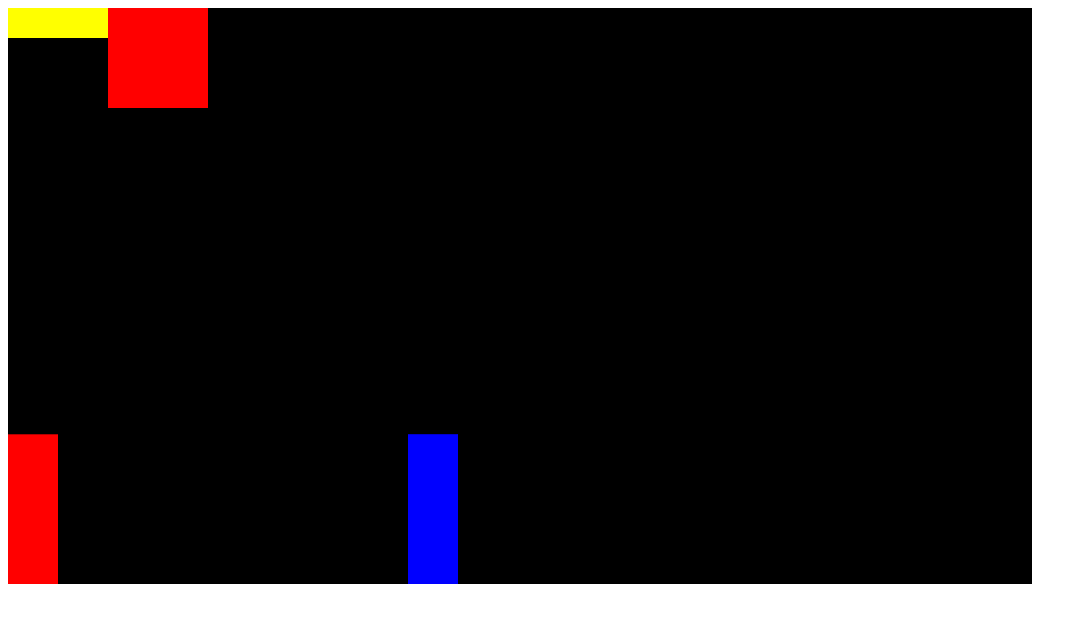
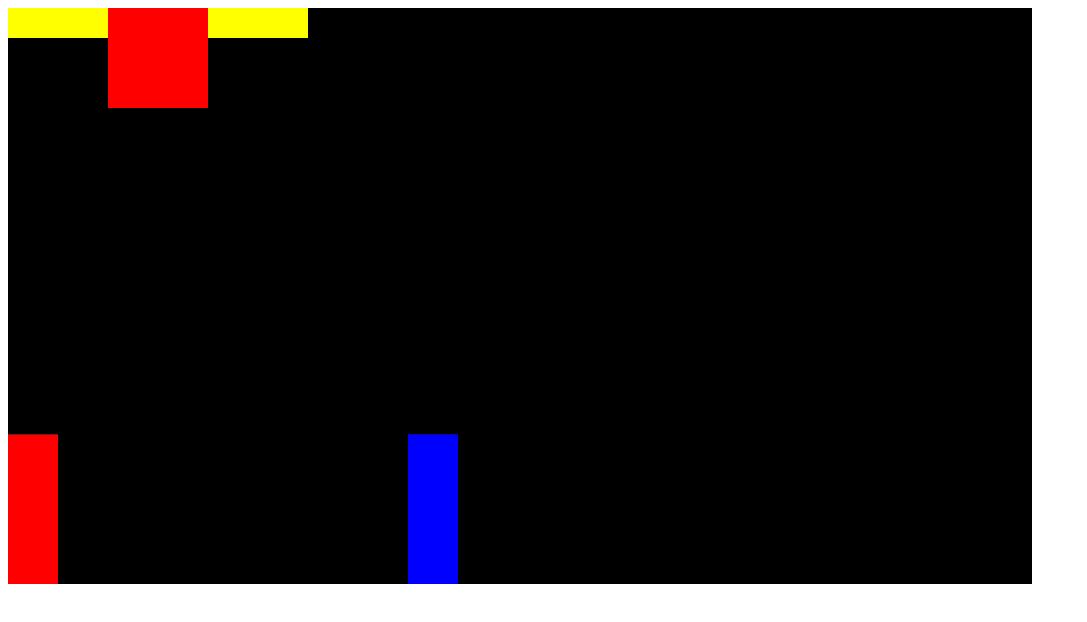
Before and after one commit to kaiogama18/Inner-Fight, a plain HTML site: page index.html in a window 1280 px wide. Shown: the whole page, without its empty margins (0-1087 px from the left). Drawn offline with Linux system fonts and the light colour scheme.

Commit message:
enemy health

```diff
--- a/index.html
+++ b/index.html
@@ -12,7 +12,7 @@
             <div style="background-color: red; width: 100px; height: 100px;"></div>
 
             <!-- enemy health -->
-            <div></div>
+            <div style="background-color: yellow; height: 30px; width: 100px;"></div>
         </div>
         <canvas></canvas>
     </div>
```
